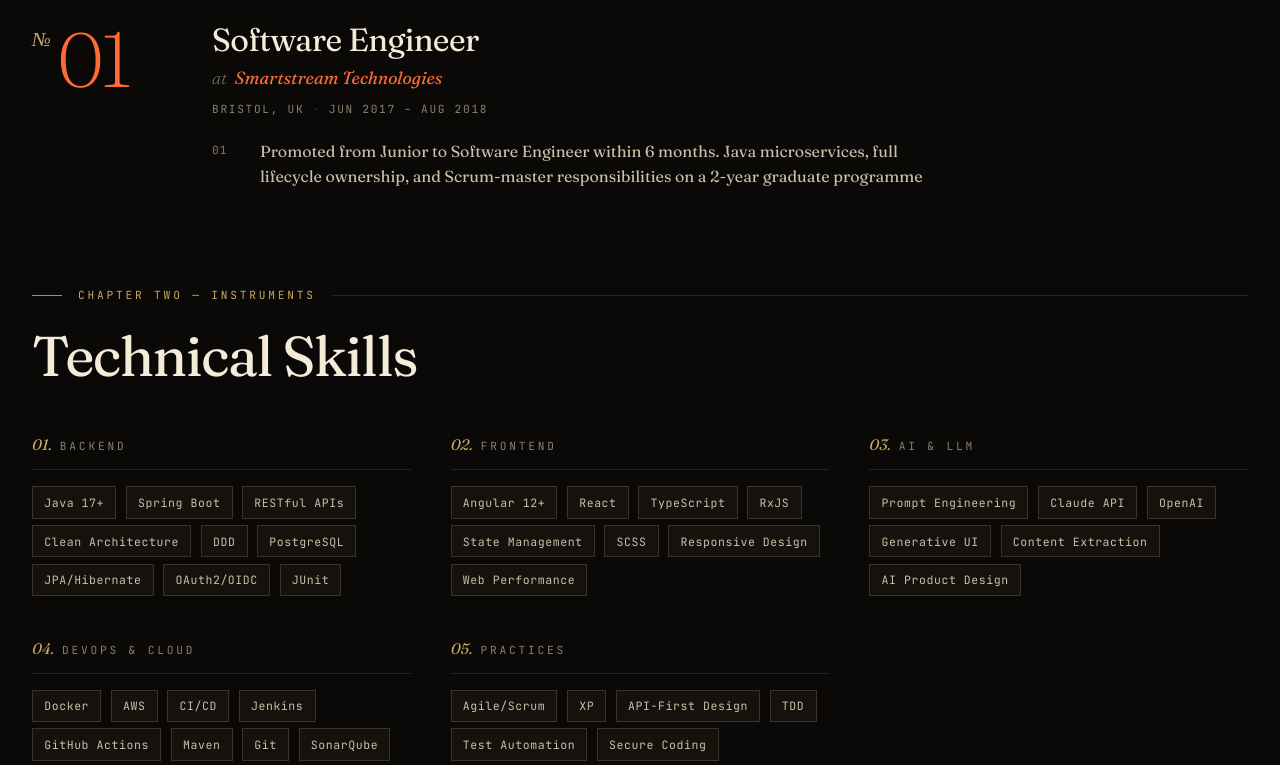
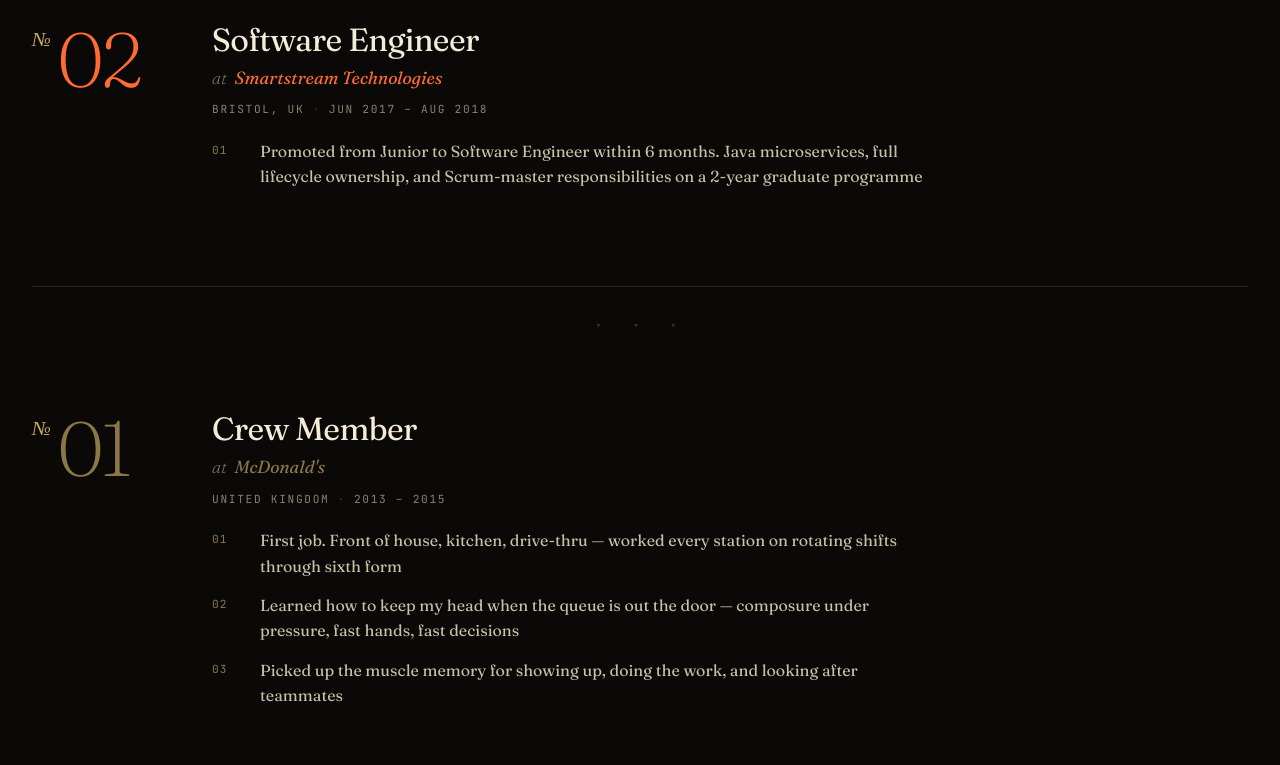
Before and after one commit to coeymusa/portfolio-website, an Angular app: page /cv in a window 1280 px wide. Shown: the part 2712-3477 px from the top of the page. Built offline with nearby package versions, Linux system fonts and the light colour scheme.

Commit message:
Add McDonald's early-career entry to CV
Crew Member 2013-2015. Sits at the bottom of Experience with a
'· · ·' divider above and muted brass styling (instead of bright ember)
to mark it as pre-career grounding without it competing with the
recent fintech roles.

```diff
--- a/src/app/pages/cv/cv.component.ts
+++ b/src/app/pages/cv/cv.component.ts
@@ -63,7 +63,7 @@ import { RouterLink } from '@angular/router';
 
           <ol class="roles">
             @for (role of roles; track role.company + role.title; let i = $index) {
-              <li class="role">
+              <li class="role" [class.role--early]="role.early">
                 <aside class="role-numeral">
                   <span class="numeral-prefix">№</span>
                   <span class="numeral-digit">{{ pad(roles.length - i) }}</span>
@@ -391,6 +391,32 @@ import { RouterLink } from '@angular/router';
     .role:first-child {
       padding-top: 0;
       border-top: none;
+    }
+
+    /* Early career — small gap before, slightly muted treatment */
+    .role--early {
+      margin-top: 2.5rem;
+      padding-top: 3.5rem;
+    }
+
+    .role--early::before {
+      content: '· · ·';
+      display: block;
+      font-family: var(--font-mono);
+      letter-spacing: 0.5em;
+      color: var(--rule-light);
+      text-align: center;
+      grid-column: 1 / -1;
+      margin-bottom: 2rem;
+      margin-top: -2rem;
+    }
+
+    .role--early .numeral-digit {
+      color: var(--brass-mute);
+    }
+
+    .role--early .role-company {
+      color: var(--brass-mute);
     }
 
     .role-numeral {
@@ -738,6 +764,19 @@ export class CvComponent {
         'Promoted from Junior to Software Engineer within 6 months. Java microservices, full lifecycle ownership, and Scrum-master responsibilities on a 2-year graduate programme',
       ],
     },
+    {
+      title: 'Crew Member',
+      company: "McDonald's",
+      location: 'United Kingdom',
+      period: '2013 – 2015',
+      context: '',
+      bullets: [
+        'First job. Front of house, kitchen, drive-thru — worked every station on rotating shifts through sixth form',
+        'Learned how to keep my head when the queue is out the door — composure under pressure, fast hands, fast decisions',
+        'Picked up the muscle memory for showing up, doing the work, and looking after teammates',
+      ],
+      early: true,
+    },
   ];
 
   readonly skillCategories = [
```
